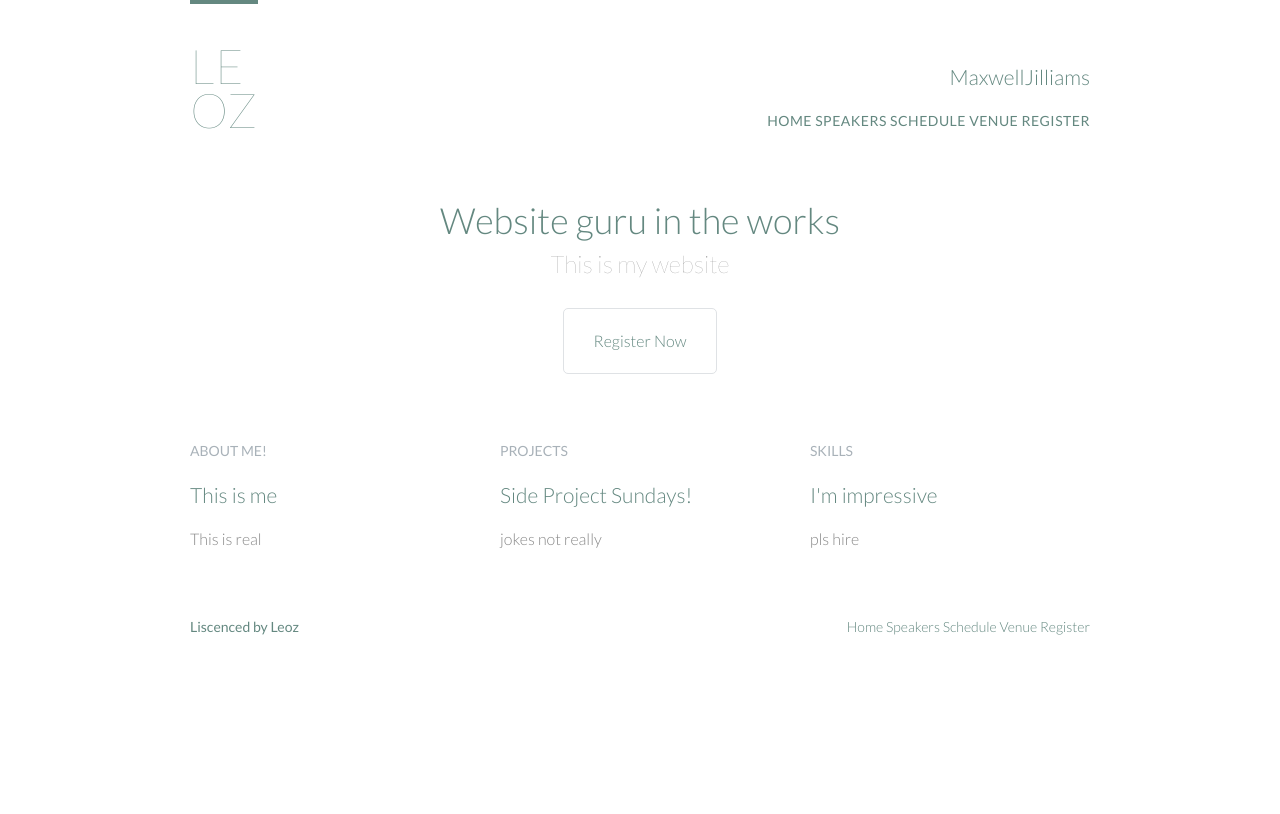
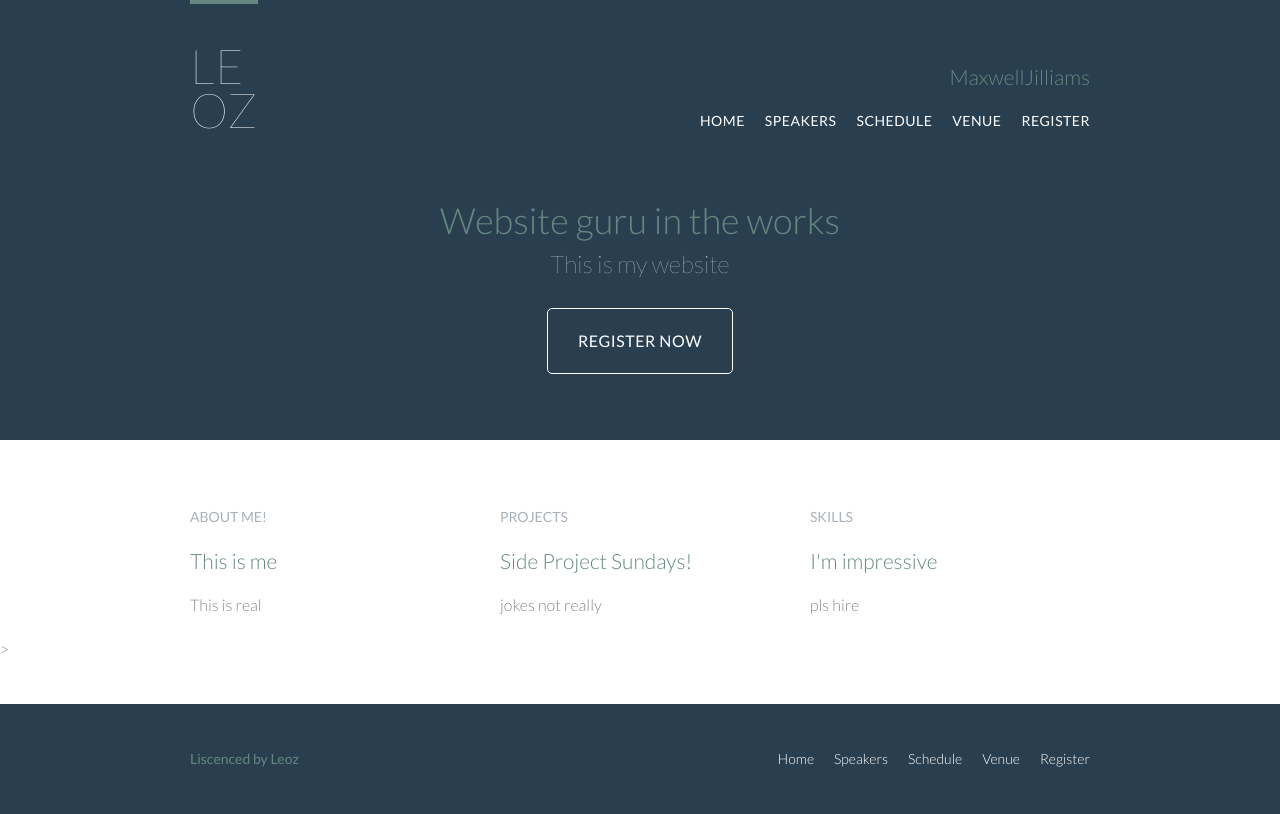
Before and after one commit to LeozMaxwellJilliams/leozmaxwelljilliams.github.io, a plain HTML site: page index.html in a window 1280 px wide. Drawn offline with Linux system fonts and the light colour scheme.

Commit message:
man this looks pree gud

```diff
--- a/index.html
+++ b/index.html
@@ -13,7 +13,7 @@
 
 		<!-- Header -->
 
-		<header class="container group">
+		<header class="primary-header container group">
 
 			<h1 class="logo">
 				<a href="index.html">Le <br> oz</a>
@@ -22,11 +22,13 @@
 			<h3 class="tagline">MaxwellJilliams</h3>
 
 			<nav class="nav primary-nav">
-			    <a href="index.html">Home</a>
-			    <a href="speakers.html">Speakers</a>
-			    <a href="schedule.html">Schedule</a>
-			    <a href="venue.html">Venue</a>
-		    	<a href="register.html">Register</a>
+				<ul>
+			    <li><a href="index.html">Home</a></li><!--
+			    --><li><a href="speakers.html">Speakers</a></li><!--
+			    --><li><a href="schedule.html">Schedule</a></li><!--
+			    --><li><a href="venue.html">Venue</a></li><!--
+			    --><li><a href="register.html">Register</a></li>
+	    	</ul>
 		  </nav>
 
 		</header>
@@ -45,7 +47,8 @@
 
 		<!-- Teasers -->
 
-		<section class="grid">
+		<section class="row">
+			<div class="grid">
 
 				<!-- Speakers -->
 
@@ -77,6 +80,7 @@
 					<p>pls hire</p>
 				</section>
 
+			</div>>
 		</section>
 
 		<!-- Footer -->
@@ -86,11 +90,13 @@
 			<small>Liscenced by Leoz</small>
 
 			<nav class="nav">
-			    <a href="index.html">Home</a>
-			    <a href="speakers.html">Speakers</a>
-			    <a href="schedule.html">Schedule</a>
-			    <a href="venue.html">Venue</a>
-		    	<a href="register.html">Register</a>
+			  <ul>
+			    <li><a href="index.html">Home</a></li><!--
+			    --><li><a href="speakers.html">Speakers</a></li><!--
+			    --><li><a href="schedule.html">Schedule</a></li><!--
+			    --><li><a href="venue.html">Venue</a></li><!--
+			    --><li><a href="register.html">Register</a></li>
+			  </ul>
 			</nav>
 
 		</footer>
--- a/main.css
+++ b/main.css
@@ -53,6 +53,7 @@ table {
   ========================================
 */
 body {
+  background: #293f50;
   color: #888;
   font: 300 16px/22px "Lato", "Open Sans", "Helvetica Neue", Helvetica, Arial, sans-serif;
 }
@@ -124,6 +125,28 @@ body {
   *zoom: 1;
 }
 
+/*
+  ========================================
+  Rows
+  ========================================
+*/
+
+.row,
+.row-alt {
+  min-width: 960px;
+}
+.row {
+  background: #fff;
+  padding: 66px 0 44px 0;
+}
+.row-alt {
+   background: #cbe2c1;
+   background: -webkit-linear-gradient(to right, #a1d3b0, #f6f1d3);
+   background: -moz-linear-gradient(to right, #a1d3b0, #f6f1d3);
+   background: linear-gradient(to right, #a1d3b0, #f6f1d3);
+   padding: 44px 0 22px 0;
+ }
+
 
 /*
   ========================================
@@ -167,6 +190,21 @@ cite, em {
   font-style: italic;
 }
 
+/*
+  ========================================
+  Leads
+  ========================================
+*/
+
+.lead {
+  text-align: center;
+}
+.lead p {
+  font-size: 21px;
+  line-height: 33px;
+}
+
+
 
 /*
   ========================================
@@ -176,13 +214,22 @@ cite, em {
 
 .btn {
   border-radius: 5px;
+  color: #fff;
+  cursor: pointer;
   display: inline-block;
+  font-weight: 400;
+  letter-spacing: .5px;
   margin: 0;
+  text-transform: uppercase;
 }
 
 .btn-alt {
-  border: 1px solid #dfe2e5;
+  border: 1px solid #fff;
   padding: 10px 30px;
+}
+.btn-alt:hover {
+  background: #fff;
+  color: #648880;
 }
 
 /*
@@ -192,6 +239,7 @@ cite, em {
 */
 
 .hero {
+  color: #fff;
   line-height: 44px;
   padding: 22px 80px 66px 80px;
   text-align: center;
@@ -255,6 +303,14 @@ cite, em {
   float: left;
   font-weight: 400;
 }
+.primary-header a,
+.primary-footer a {
+  color: #fff;
+}
+.primary-header a:hover,
+.primary-footer a:hover {
+  color: #648880;
+}
 
 
 /*
@@ -283,3 +339,28 @@ p a {
 .nav {
   text-align: right;
 }
+.nav li {
+  display: inline-block;
+  margin: 0 10px;
+  vertical-align: top;
+}
+.nav li:last-child {
+  margin-right: 0;
+}
+
+/*
+  ========================================
+  Speakers
+  ========================================
+*/
+
+.speaker-info {
+  border: 1px solid #dfe2e5;
+  border-radius: 5px;
+  margin-top: 88px;
+  padding: 22px 0;
+  text-align: center;
+}
+.speaker {
+  margin-bottom: 44px;
+}
```
Lines whose indentation alone changed are shown as unchanged.
